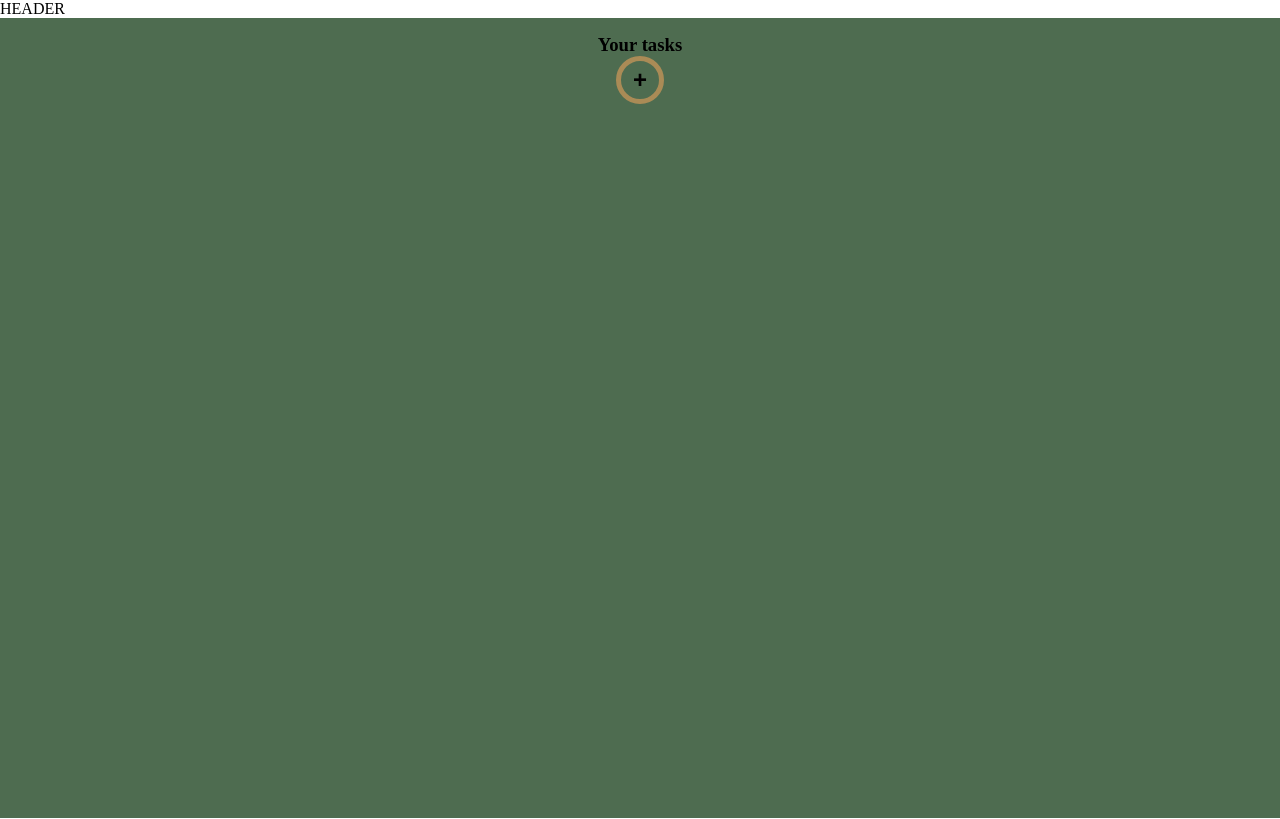
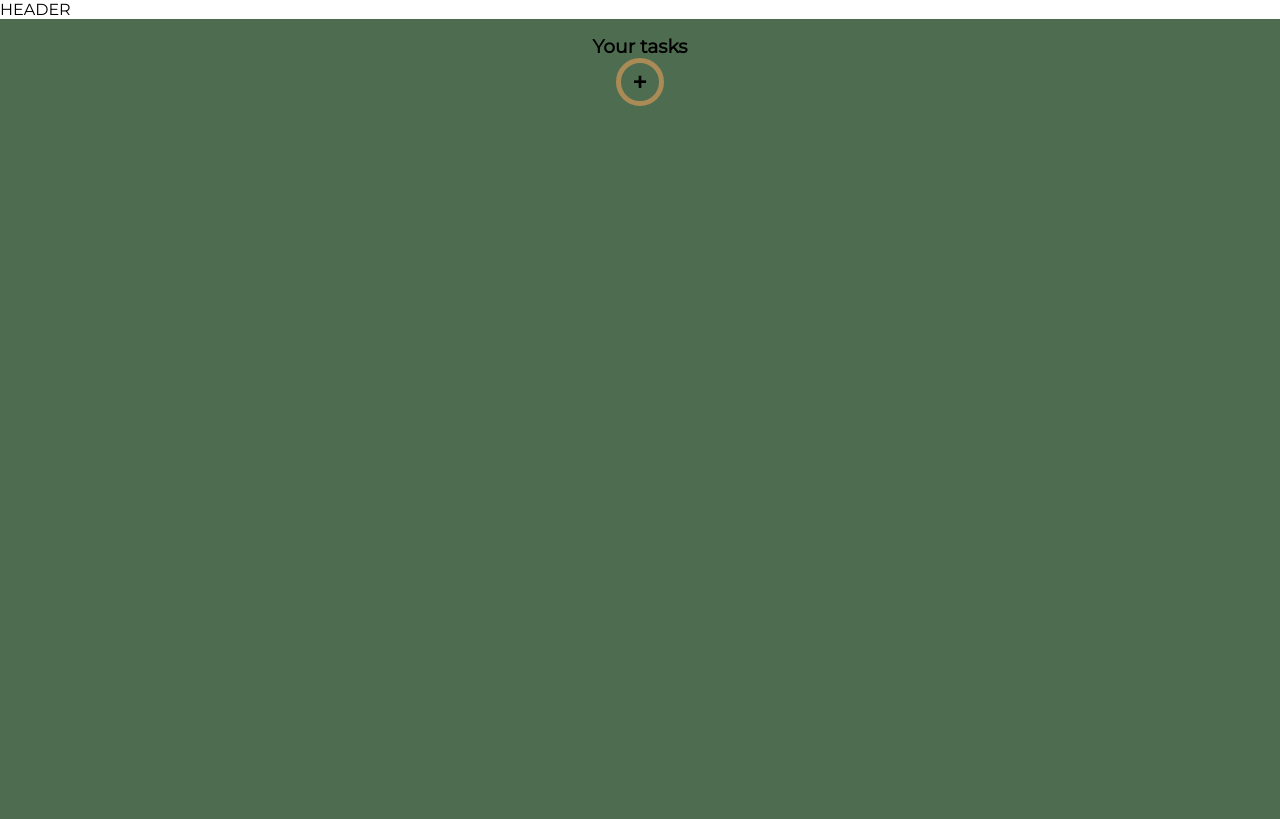
Before and after one commit to bciernia/ToDoList, a website with bundled scripts: page index.html in a window 1280 px wide. Built offline with nearby package versions, Linux system fonts and the light colour scheme.

Commit message:
Changed font-family for body selector

```diff
--- a/css/style.css
+++ b/css/style.css
@@ -10,6 +10,10 @@
     margin: 0;
     padding: 0;
     box-sizing: border-box;
+}
+
+body{
+    font-family: "Montserrat", sans-serif;
 }
 
 .main-container{
```
